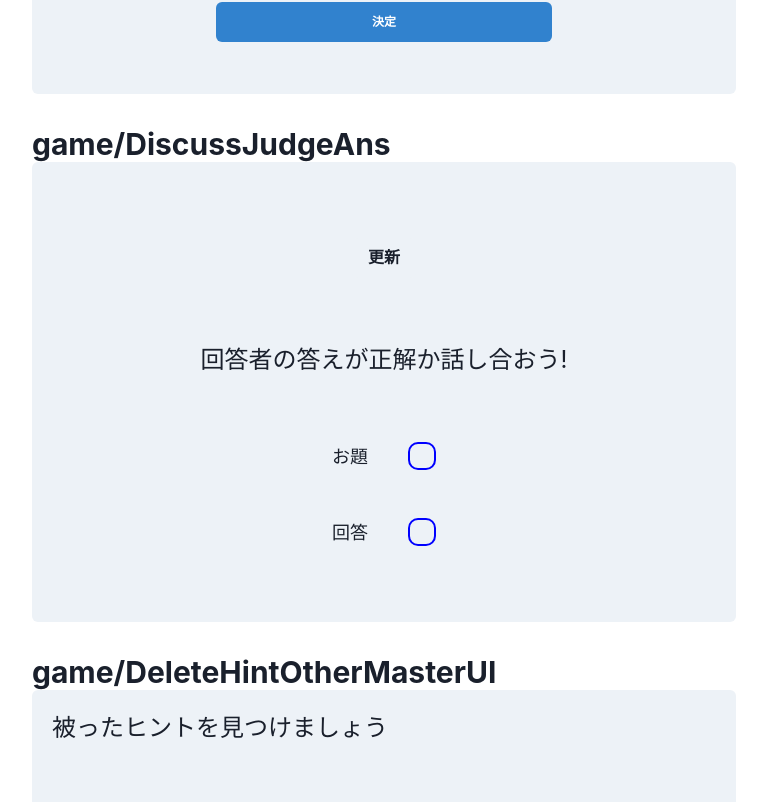
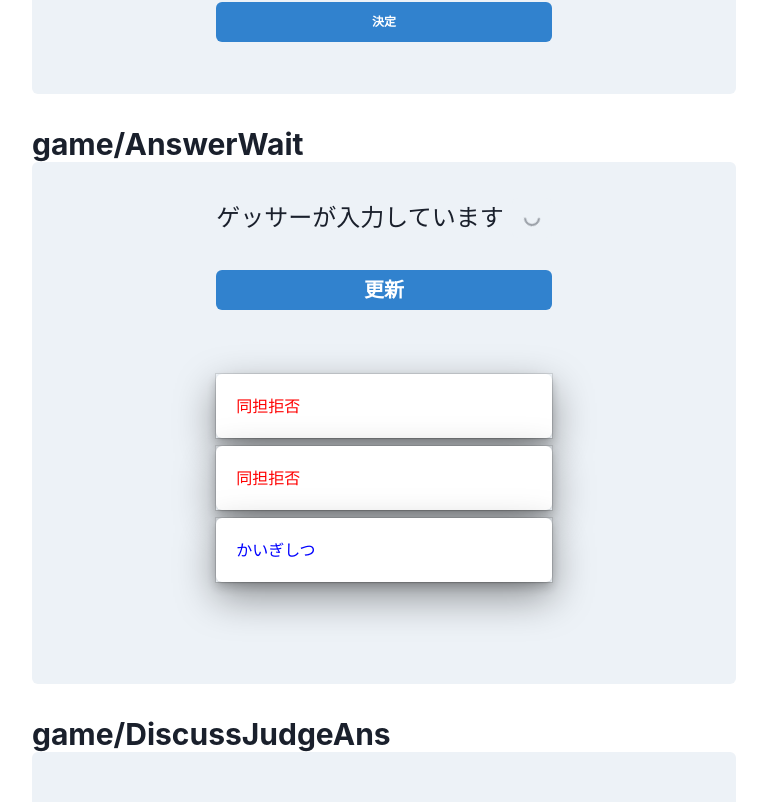
Before and after one commit to hacku-chamomilla/doutankyohi-front-end, a Next.js app: page /components in a window 1280 px wide. Shown: the part 1878-2680 px from the top of the page, without its empty margins (256-1023 px from the left). Built offline with nearby package versions, Linux system fonts and the light colour scheme.

Commit message:
feat: role2と3のステップ5～6への遷移

```diff
--- a/pages/components.tsx
+++ b/pages/components.tsx
@@ -170,6 +170,16 @@ const Component: NextPage = () => {
           <Card variant="filled">
             <CardBody>
               <Answer hintList={exampleAnswerHintList} setStep={setStep} />
+              <VSpacer size={8} />
+            </CardBody>
+          </Card>
+
+          {/* game/AnswerWait */}
+          <VSpacer size={8} />
+          <Heading size="lg">game/AnswerWait</Heading>
+          <Card variant="filled">
+            <CardBody>
+              <AnswerWait hintList={exampleAnswerHintList} setStep={setStep} />
               <VSpacer size={8} />
             </CardBody>
           </Card>
--- a/pages/game.tsx
+++ b/pages/game.tsx
@@ -5,6 +5,7 @@ import React, { useEffect, useState } from "react";
 import { useRecoilValue } from "recoil";
 
 import { Answer } from "@/components/game/Answer";
+import { AnswerWait } from "@/components/game/AnswerWait";
 import { DeleteHintOtherMasterUI } from "@/components/game/DeleteHintOtherMasterUI";
 import { DiscussJudgeAns } from "@/components/game/DiscussJudgeAns";
 import { HowToDecideTheme } from "@/components/game/HowToDecideTheme";
@@ -155,6 +156,9 @@ const Game: NextPage = () => {
       {role == 1 && step == 5 && hintList && (
         <Answer hintList={hintList} setStep={setStep} />
       )}
+      {(role === 2 || role === 3) && step === 5 && hintList && (
+        <AnswerWait setStep={setStep} hintList={hintList} />
+      )}
 
       {/* --------------- */}
       {/* Step 6 */}
--- a/src/components/game/AnswerWait.tsx
+++ b/src/components/game/AnswerWait.tsx
@@ -1,18 +1,22 @@
+import { useRouter } from "next/router";
 import React, { Dispatch, SetStateAction } from "react";
+import { useRecoilValue } from "recoil";
 
-import { SpinnerIcon } from "@chakra-ui/icons";
 import {
   Button,
   Card,
   CardBody,
   Center,
   HStack,
-  Icon,
   Text,
   VStack,
 } from "@chakra-ui/react";
 
 import { VSpacer } from "@/components/common/Spacer";
+
+import { RecoilRoom } from "@/store/Recoil";
+
+import { FetchStep } from "@/hooks/useFetchStep";
 
 type Props = {
   setStep: Dispatch<SetStateAction<number>>;
@@ -23,7 +27,14 @@ type Props = {
   }[];
 };
 
-export const AnswerWait = ({ hintList }: Props) => {
+export const AnswerWait = ({ setStep, hintList }: Props) => {
+  const router = useRouter();
+  const room = useRecoilValue(RecoilRoom);
+
+  const StepGet = () => {
+    FetchStep(setStep, router, room.id);
+  };
+
   return (
     <>
       <VSpacer size={4} />
@@ -34,6 +45,16 @@ export const AnswerWait = ({ hintList }: Props) => {
             <Button isLoading colorScheme="gray"></Button>
           </HStack>
           <VSpacer size={4} />
+
+          <Button
+            fontSize={20}
+            textColor={"white"}
+            colorScheme={"blue"}
+            onClick={StepGet}
+          >
+            更新
+          </Button>
+          <VSpacer size={12} />
           {hintList.map((hint, i) => {
             return (
               <Card key={i}>
@@ -48,7 +69,7 @@ export const AnswerWait = ({ hintList }: Props) => {
             );
           })}
 
-          <VSpacer size={12} />
+          <VSpacer size={42} />
         </VStack>
       </Center>
     </>
```
